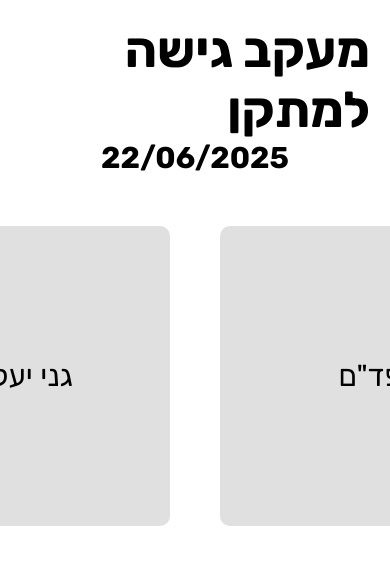
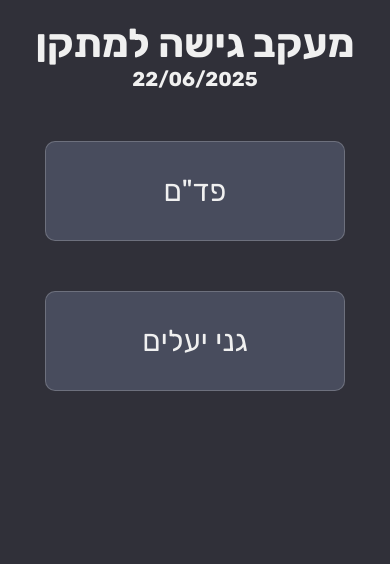
Before and after one commit to IlayMimon/GateControl, a React (Vite) app: page /#/ in a window 390 px wide. Shown: the top 564 px of the page. Built offline with nearby package versions, Linux system fonts and the light colour scheme.

Commit message:
some changes

```diff
--- a/src/components/KPI.tsx
+++ b/src/components/KPI.tsx
@@ -6,10 +6,10 @@ interface IKPIProps {
 function KPI({ title, value, icon }: IKPIProps) {
   return (
     <div className="kpi">
+      <span className="kpi__icon">{icon}</span>
       <span className="kpi__title">
-        {title} - {value}
+        {title} - <span className="kpi__title--value">{value}</span>
       </span>
-      <span  className="kpi__icon">{icon}</span>
     </div>
   );
 }
--- a/src/components/KPIES.tsx
+++ b/src/components/KPIES.tsx
@@ -1,11 +1,13 @@
-import { useSearchParams } from "react-router-dom";
-import useGetActions from "../hooks/data/useGetActions";
-import useGetPeople from "../hooks/data/useGetPeople";
-import KPI from "./KPI";
+import { useSearchParams } from 'react-router-dom';
+import useGetActions from '../hooks/data/useGetActions';
+import useGetPeople from '../hooks/data/useGetPeople';
+import { IoPeople, IoAnalyticsOutline, IoPersonSharp } from 'react-icons/io5';
+
+import KPI from './KPI';
 
 function KPIES() {
   const [searchParams] = useSearchParams();
-  const location = searchParams.get("location");
+  const location = searchParams.get('location');
 
   const { data: actionsData } = useGetActions(true);
   const { data: peopleData } = useGetPeople();
@@ -13,16 +15,26 @@ function KPIES() {
   return location ? (
     <div className="kpies">
       <KPI
-        title={"נמצא במתקן"}
-        value={peopleData?.filter((person) => person.Location === location).length || 0}
-        icon={undefined}
+        title={'נמצא במתקן'}
+        value={
+          peopleData?.filter((person) => person.Location === location).length ||
+          0
+        }
+        icon={<IoPersonSharp />}
       />
       <KPI
-        title={"פעילות היום"}
-        value={actionsData?.filter((action) => action.ActionType.includes(location))?.length || 0}
-        icon={undefined}
+        title={'פעילות היום'}
+        value={
+          actionsData?.filter((action) => action.ActionType.includes(location))
+            ?.length || 0
+        }
+        icon={<IoAnalyticsOutline />}
       />
-      <KPI title={'סה"כ אנשים'} value={peopleData?.length || 0} icon={undefined} />
+      <KPI
+        title={'סה"כ אנשים'}
+        value={peopleData?.length || 0}
+        icon={<IoPeople />}
+      />
     </div>
   ) : (
     <span>לא נבחר מיקום</span>
--- a/src/components/LocationSelector.tsx
+++ b/src/components/LocationSelector.tsx
@@ -1,4 +1,4 @@
-import LocationItem from "./LocationItem";
+import LocationItem from './LocationItem';
 
 interface ILocationSelectorProps {
   titles: string[];
--- a/src/scss/components/_box-preview.scss
+++ b/src/scss/components/_box-preview.scss
@@ -8,14 +8,15 @@
   padding: 3rem;
   height: 50rem;
   width: 50rem;
-
-  border: 1px solid black;
+  background: linear-gradient(135deg, #484c5d 0%, #464a5f 100%);
+  border: var(--Border);
+  border-radius: 12px;
 
   &__title {
     font-size: 2rem;
     font-weight: bold;
-
-    border-bottom: 1px solid black;
+    color: white;
+    border-bottom: 1px solid rgb(255, 255, 255);
   }
 
   &__content {
--- a/src/scss/components/_kpi.scss
+++ b/src/scss/components/_kpi.scss
@@ -2,6 +2,20 @@
   padding: 2rem 3rem;
 
   font-size: 2rem;
-  border: 1px solid black;
+  border: var(--Border);
   border-radius: 10px;
+  background-color: #484c5d;
+  display: flex;
+  gap: 1rem;
+  &__title {
+    font-weight: 300;
+    color: rgb(240, 240, 240);
+    &--value {
+      font-weight: 700;
+      color: rgb(255, 255, 255);
+    }
+  }
+  &__icon {
+    color: #1987ea;
+  }
 }
--- a/src/scss/components/_location-item.scss
+++ b/src/scss/components/_location-item.scss
@@ -4,10 +4,15 @@
   justify-content: center;
 
   padding: 10px;
-  height: 30rem;
+  height: 10rem;
   width: 30rem;
-
-  background-color: #e0e0e0;
+  border: var(--Border);
+  background-color: #484c5d;
+  color: rgb(240, 240, 240);
   border-radius: 10px;
   font-size: 3rem;
+  transition: 0.15s ease-in-out;
+  &:hover {
+    background-color: #595e72;
+  }
 }
--- a/src/scss/components/_location-selector.scss
+++ b/src/scss/components/_location-selector.scss
@@ -2,3 +2,8 @@
   display: flex;
   gap: 5rem;
 }
+@media (max-width: 684px) {
+  .location-selector {
+    flex-direction: column;
+  }
+}
--- a/src/scss/pages/_home-page.scss
+++ b/src/scss/pages/_home-page.scss
@@ -8,18 +8,23 @@
   height: 100%;
   padding: 2rem;
 
+  background-color: #303039;
+
   &__header {
     display: flex;
     flex-direction: column;
     justify-content: center;
     align-items: center;
+    text-align: center;
+
+    color: rgb(240, 240, 240);
 
     h1 {
-      font-size: 5rem;
+      font-size: 4rem;
     }
 
     h2 {
-      font-size: 3rem;
+      font-size: 2rem;
     }
   }
 
--- a/src/scss/utilities/_variables.scss
+++ b/src/scss/utilities/_variables.scss
@@ -18,8 +18,7 @@ body {
 
   --Success-color-success-bg: #f6ffed;
   --Warning-color-warning-bg: #fffbe6;
-
-  --Border-color-border: #d9d9d9;
+  --Border-color-border: rgba(255, 255, 255, 0.2);
   --Border-color-border-secondary: #f0f0f0;
   --Border: 1px solid var(--Border-color-border);
   --Border-secondary: 1px solid var(--Border-color-border-secondary);
```
Also changed, not shown: src/components/LocationItem.tsx (+7 -3 lines).
